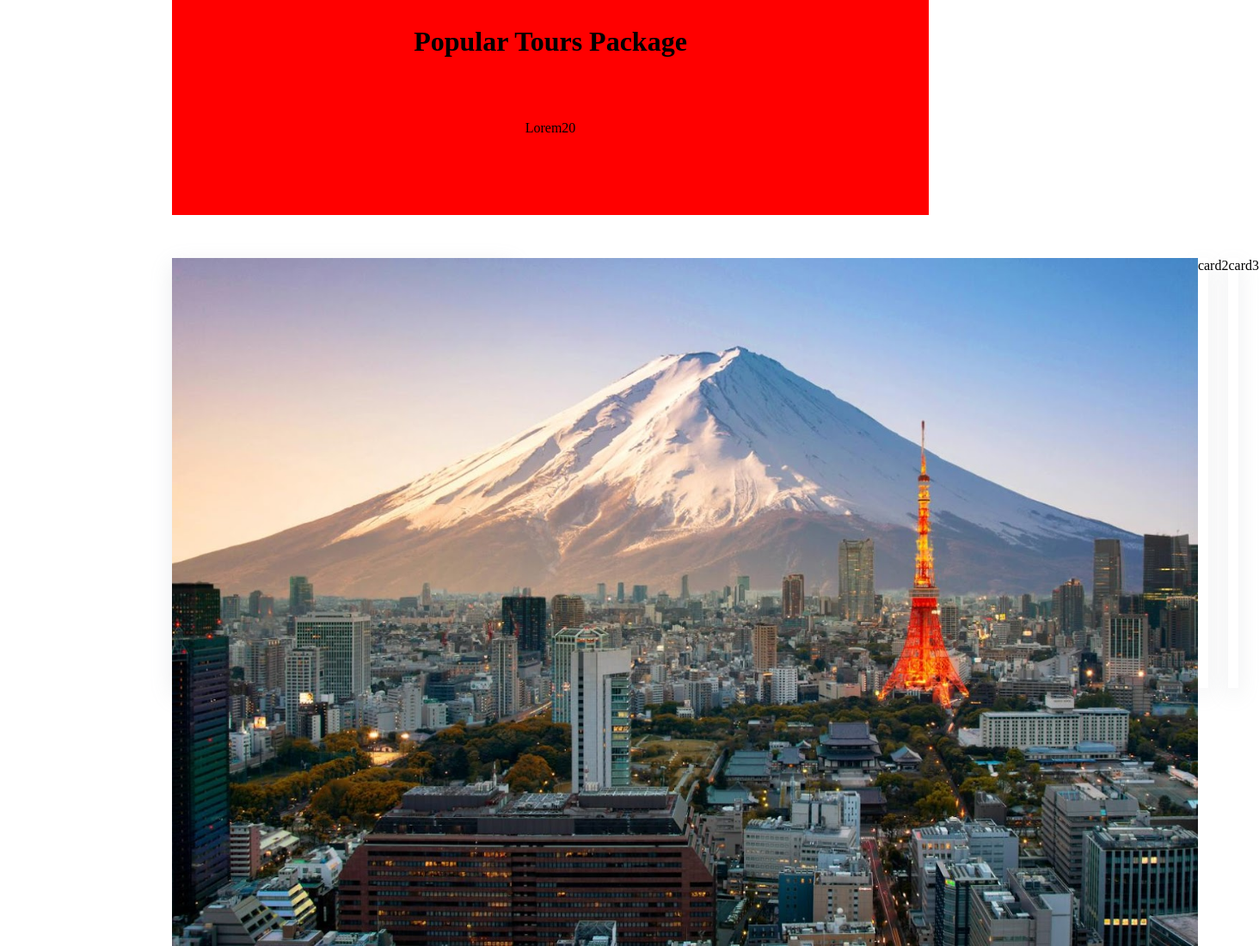
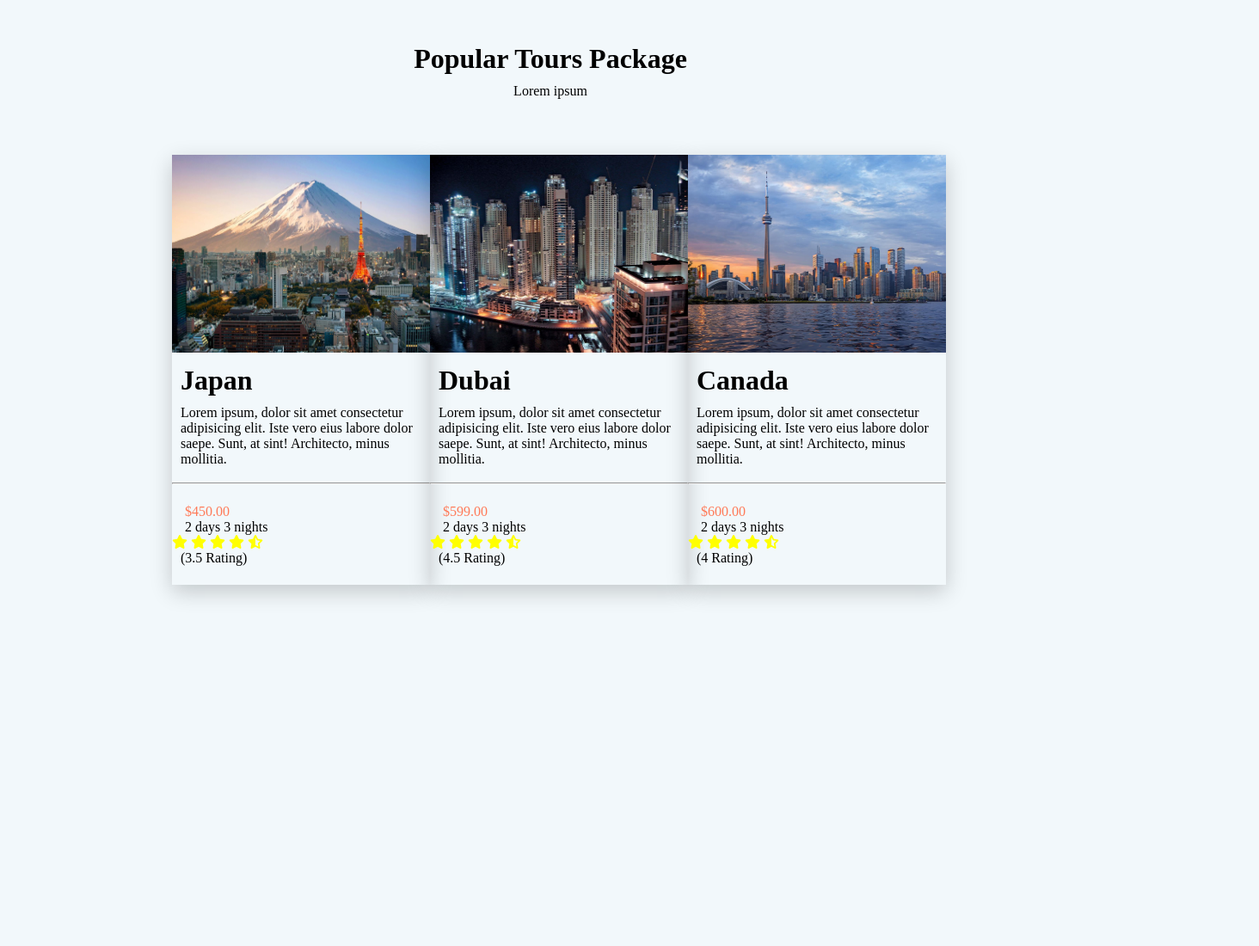
Before and after one commit to FatimeIbrahimova/Scss, a plain HTML site: page index.html in a window 1280 px wide. Shown: the whole page at 86% size, 1464 px wide, since content can reach past the window. After the commit the page ends 800 px from the top, so only its background shows below. Drawn offline with Linux system fonts and the light colour scheme.

Commit message:
scss added

```diff
--- a/assets/style/scss/absracts/_grid.scss
+++ b/assets/style/scss/absracts/_grid.scss
@@ -2,5 +2,10 @@
     display:grid;
     grid-template-columns:auto auto auto;
     justify-content: space-between;
-    margin-top: 50px;
+    margin-top: 30px;
+    border-radius: 5px;
 }
+img{
+    width: 300px;
+    height: 230px;
+}
--- a/assets/style/scss/base/_reset.scss
+++ b/assets/style/scss/base/_reset.scss
@@ -1,7 +1,10 @@
 *{
     margin: 0;
     padding: 0;
-    height:100vh;
+}
+body{
+    height: 100vh;
+    background-color: #f2f8fb;
 }
 .container{
    margin:0 200px;
--- a/assets/style/scss/components/_card.scss
+++ b/assets/style/scss/components/_card.scss
@@ -1,7 +1,22 @@
 .col-4{
-    border-width:1px;
-    box-shadow: rgba(149, 157, 165, 0.2) 0px 8px 24px;
+    border-width:3px;
+    border-color: black;
+    box-shadow: rgba(6, 8, 9, 0.2) 0px 8px 24px;
     height:500px;
     // width:400px;
     width: calc((100% / 12)*4);
+    width: 300px;
+    h1{
+        padding-top: 10px;
+        padding-left: 10px;
+        padding-bottom: 10px;
+    }
+    p{
+        padding-left: 10px;
+    }
 }
+
+hr{
+    padding-left: 10px;
+
+}
--- /dev/null
+++ b/assets/style/scss/layouts/_footer.scss
@@ -0,0 +1,22 @@
+footer{
+    display: flex;
+    justify-content: space-between;
+   .left-side{
+    padding-left: 10px;
+    padding-top: 10px;
+    span{
+        color:#ff7a58
+    }
+   }
+}
+i{
+    color: yellow;
+}
+.number{
+    color:#ff7a58;
+    font-weight: 20px;
+}
+.left-side{
+    padding-left: 15px;
+    padding-top: 5px;
+}
--- a/assets/style/scss/layouts/_header.scss
+++ b/assets/style/scss/layouts/_header.scss
@@ -2,12 +2,12 @@
     display:flex;
     flex-direction:column;
     align-items:center;
-    background-color: red;
-    height:250px;
+    height:150px;
     h1{
-        padding-top: 30px;
+        padding-top: 50px;
     }
     p{
-        padding-top: 0px;
+        padding-top: 10px;
+        text-align:center;
     }
 }
--- a/assets/style/scss/main.scss
+++ b/assets/style/scss/main.scss
@@ -1,4 +1,5 @@
 @import "./base/reset";
 @import "./layouts/header";
+@import "./layouts/footer";
 @import "./absracts/grid";
 @import "./components/card";
--- a/index.html
+++ b/index.html
@@ -1,27 +1,87 @@
 <!DOCTYPE html>
 <html lang="en">
+
 <head>
     <meta charset="UTF-8">
     <meta http-equiv="X-UA-Compatible" content="IE=edge">
     <meta name="viewport" content="width=device-width, initial-scale=1.0">
     <title>Document</title>
+    <script src="https://kit.fontawesome.com/e5d366e943.js" crossorigin="anonymous"></script>
     <link rel="stylesheet" href="./assets/style/css/main.css">
 </head>
+
 <body>
-    <main>
-        <div class="container">
-            <div class="title">
-                <h1>Popular Tours Package</h1>
-                <p>Lorem20</p>
+    <div class="container">
+        <div class="title">
+            <h1>Popular Tours Package</h1>
+            <p>Lorem ipsum</p>
+        </div>
+
+        <div class="cards">
+            <div class="col-4 card-1">
+                <img src="./assets/media/japan.jpg" alt="">
+                <h1>Japan</h1>
+                <p>Lorem ipsum, dolor sit amet consectetur adipisicing elit. Iste vero eius labore dolor saepe. Sunt, at
+                    sint! Architecto, minus mollitia.</p> <br>
+                <hr> <br>
+                <div class="footer">
+                    <div class="left-side">
+                        <span class="number">$450.00</span><br><span>2 days 3 nights</span>
+                    </div>
+                    <div class="right-side">
+                        <i class="fa-solid fa-star"></i>
+                        <i class="fa-solid fa-star"></i>
+                        <i class="fa-solid fa-star"></i>
+                        <i class="fa-solid fa-star"></i>
+                        <i class="fa-solid fa-star-half-stroke"></i>
+                        <p>(3.5 Rating)</p>
+                    </div>
+                </div>
             </div>
-            <div class="cards">
-                <div class="col-4 card-1">
-                     <img src="./assets/media/japan.jpg" alt=""> <!--img wrapper class -->
+
+            <div class="col-4 card-2">
+                <img src="./assets/media/dubai.jpg" alt="">
+                <h1>Dubai</h1>
+                <p>Lorem ipsum, dolor sit amet consectetur adipisicing elit. Iste vero eius labore dolor saepe. Sunt, at
+                    sint! Architecto, minus mollitia.</p> <br>
+                <hr> <br>
+                <div class="footer">
+                    <div class="left-side">
+                        <span class="number">$599.00</span><br><span>2 days 3 nights</span>
+                    </div>
+                    <div class="right-side">
+                        <i class="fa-solid fa-star"></i>
+                        <i class="fa-solid fa-star"></i>
+                        <i class="fa-solid fa-star"></i>
+                        <i class="fa-solid fa-star"></i>
+                        <i class="fa-solid fa-star-half-stroke"></i>
+                        <p>(4.5 Rating)</p>
+                    </div>
                 </div>
-                <div class="col-4 card-2">card2</div>
-                <div class="col-4 card-3">card3</div>
+            </div>
+            <div class="col-4 card-3">
+                <img src="./assets/media/canada.jpg" alt="">
+                <h1>Canada</h1>
+                <p>Lorem ipsum, dolor sit amet consectetur adipisicing elit. Iste vero eius labore dolor saepe. Sunt, at
+                    sint! Architecto, minus mollitia.</p> <br>
+                <hr> <br>
+                <div class="footer">
+                    <div class="left-side">
+                        <span class="number">$600.00</span><br><span>2 days 3 nights</span>
+                    </div>
+                    <div class="right-side">
+                        <i class="fa-solid fa-star"></i>
+                        <i class="fa-solid fa-star"></i>
+                        <i class="fa-solid fa-star"></i>
+                        <i class="fa-solid fa-star"></i>
+                        <i class="fa-solid fa-star-half-stroke"></i>
+                        <p>(4 Rating)</p>
+                    </div>
+                </div>
             </div>
         </div>
-    </main>
+    </div>
+
 </body>
+
 </html>
```
Also changed, not shown: assets/media/canada.jpg (added), assets/media/dubai.jpg (added), assets/style/css/main.css, 1 other file.
